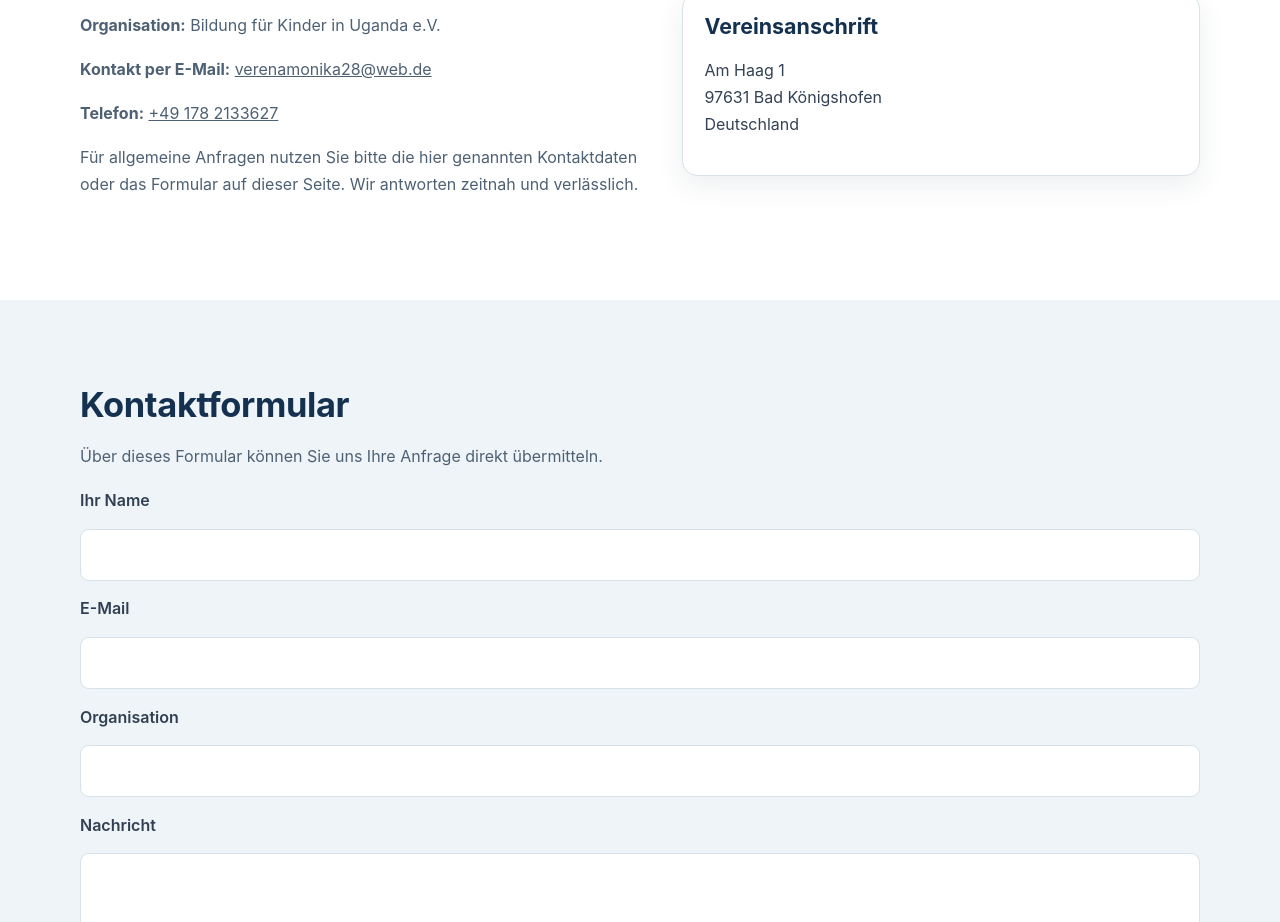
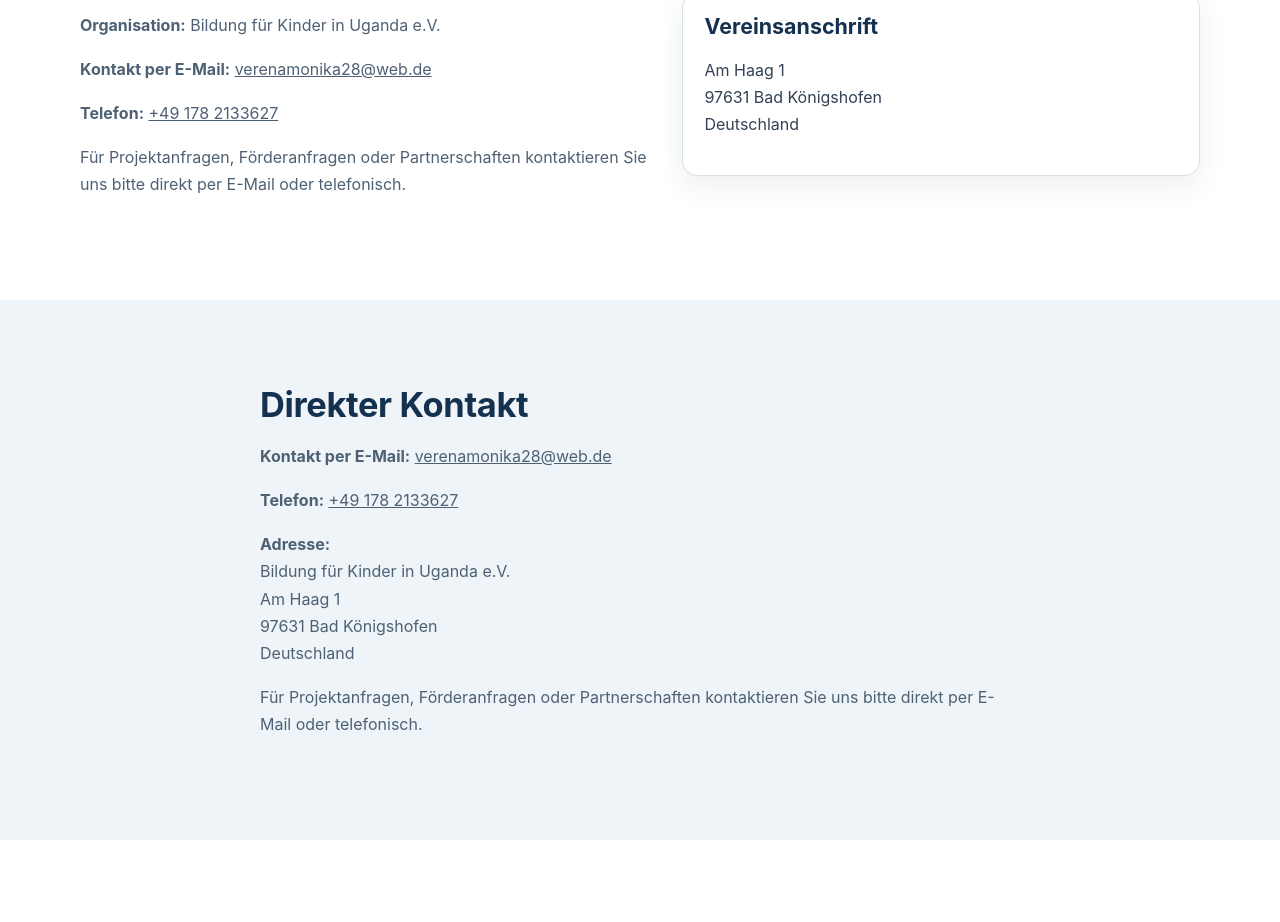
Before and after one commit to Sesazi/bildung-uganda-website, a plain HTML site: page contact.html in a window 1280 px wide. Shown: the part 626-1548 px from the top of the page. Drawn offline with Linux system fonts and the light colour scheme.

Commit message:
Replace contact form with direct contact details
Made-with: Cursor

```diff
--- a/contact.html
+++ b/contact.html
@@ -5,8 +5,8 @@
     <meta name="viewport" content="width=device-width, initial-scale=1.0" />
     <meta
       name="description"
-      content="Kontaktseite von Bildung für Kinder in Uganda e.V. mit Vereinsanschrift, Anfrageinformationen und statischer Kontaktformular-Oberfläche."
-      data-en="Contact page for Bildung für Kinder in Uganda e.V. with registered address, enquiry information, and a static contact form interface."
+      content="Kontaktseite von Bildung für Kinder in Uganda e.V. mit direkten Kontaktdaten und Vereinsanschrift."
+      data-en="Contact page for Bildung für Kinder in Uganda e.V. with direct contact details and registered address."
     />
     <title data-en="Contact | Bildung für Kinder in Uganda e.V.">Kontakt | Bildung für Kinder in Uganda e.V.</title>
     <!-- Replace with real favicon later -->
@@ -15,12 +15,6 @@
   </head>
   <body>
     <a class="skip-link" href="#main-content" data-en="Skip to main content">Zum Inhalt springen</a>
-    <form name="contact" netlify hidden>
-      <input type="text" name="name" />
-      <input type="email" name="email" />
-      <input type="text" name="organisation" />
-      <textarea name="message"></textarea>
-    </form>
     <header class="site-header">
       <div class="container nav-wrap">
         <a class="logo" href="index.html">
@@ -68,9 +62,9 @@
             <p><strong data-en="Organisation:">Organisation:</strong> Bildung für Kinder in Uganda e.V.</p>
             <p><strong data-en="Contact by email:">Kontakt per E-Mail:</strong> <a href="mailto:verenamonika28@web.de">verenamonika28@web.de</a></p>
             <p><strong data-en="Phone:">Telefon:</strong> <a href="tel:+491782133627">+49 178 2133627</a></p>
-            <p data-en="For general enquiries, please use the contact details listed here or the form on this page. We aim to respond as promptly as possible.">
-              Für allgemeine Anfragen nutzen Sie bitte die hier genannten Kontaktdaten oder das
-              Formular auf dieser Seite. Wir antworten zeitnah und verlässlich.
+            <p data-en="For project enquiries, funding enquiries, or partnerships, please contact us directly by email or phone.">
+              Für Projektanfragen, Förderanfragen oder Partnerschaften kontaktieren Sie uns bitte
+              direkt per E-Mail oder telefonisch.
             </p>
           </div>
           <div class="panel">
@@ -85,41 +79,14 @@
       </section>
 
       <section class="section section-alt">
-        <div class="container">
-          <h2 data-en="Contact Form">Kontaktformular</h2>
-          <p data-en="You can use this form to send us your enquiry directly.">
-            Über dieses Formular können Sie uns Ihre Anfrage direkt übermitteln.
-          </p>
-          <form
-            class="form-grid"
-            name="contact"
-            method="POST"
-            data-netlify="true"
-            action="/thank-you.html"
-          >
-            <input type="hidden" name="form-name" value="contact" />
-
-            <label for="name">Ihr Name</label>
-            <input id="name" type="text" name="name" required />
-
-            <label for="email">E-Mail</label>
-            <input id="email" type="email" name="email" required />
-
-            <label for="organisation">Organisation</label>
-            <input id="organisation" type="text" name="organisation" />
-
-            <label for="message">Nachricht</label>
-            <textarea id="message" name="message" rows="6" required></textarea>
-
-            <button type="submit">Nachricht senden</button>
-          </form>
-          <p data-en="Thank you for your message. We will respond as quickly as possible.">
-            Vielen Dank für Ihre Nachricht. Wir melden uns schnellstmöglich bei Ihnen.
-          </p>
-          <p data-en="Alternatively, you can reach us directly by email at verenamonika28@web.de or by phone at +49 178 2133627.">
-            Alternativ erreichen Sie uns direkt per E-Mail unter
-            <a href="mailto:verenamonika28@web.de">verenamonika28@web.de</a>
-            oder telefonisch unter <a href="tel:+491782133627">+49 178 2133627</a>.
+        <div class="container narrow">
+          <h2 data-en="Direct Contact">Direkter Kontakt</h2>
+          <p><strong data-en="Contact by email:">Kontakt per E-Mail:</strong> <a href="mailto:verenamonika28@web.de">verenamonika28@web.de</a></p>
+          <p><strong data-en="Phone:">Telefon:</strong> <a href="tel:+491782133627">+49 178 2133627</a></p>
+          <p><strong data-en="Address:">Adresse:</strong><br />Bildung für Kinder in Uganda e.V.<br />Am Haag 1<br />97631 Bad Königshofen<br />Deutschland</p>
+          <p data-en="For project enquiries, funding enquiries, or partnerships, please contact us directly by email or phone.">
+            Für Projektanfragen, Förderanfragen oder Partnerschaften kontaktieren Sie uns bitte
+            direkt per E-Mail oder telefonisch.
           </p>
         </div>
       </section>
```
